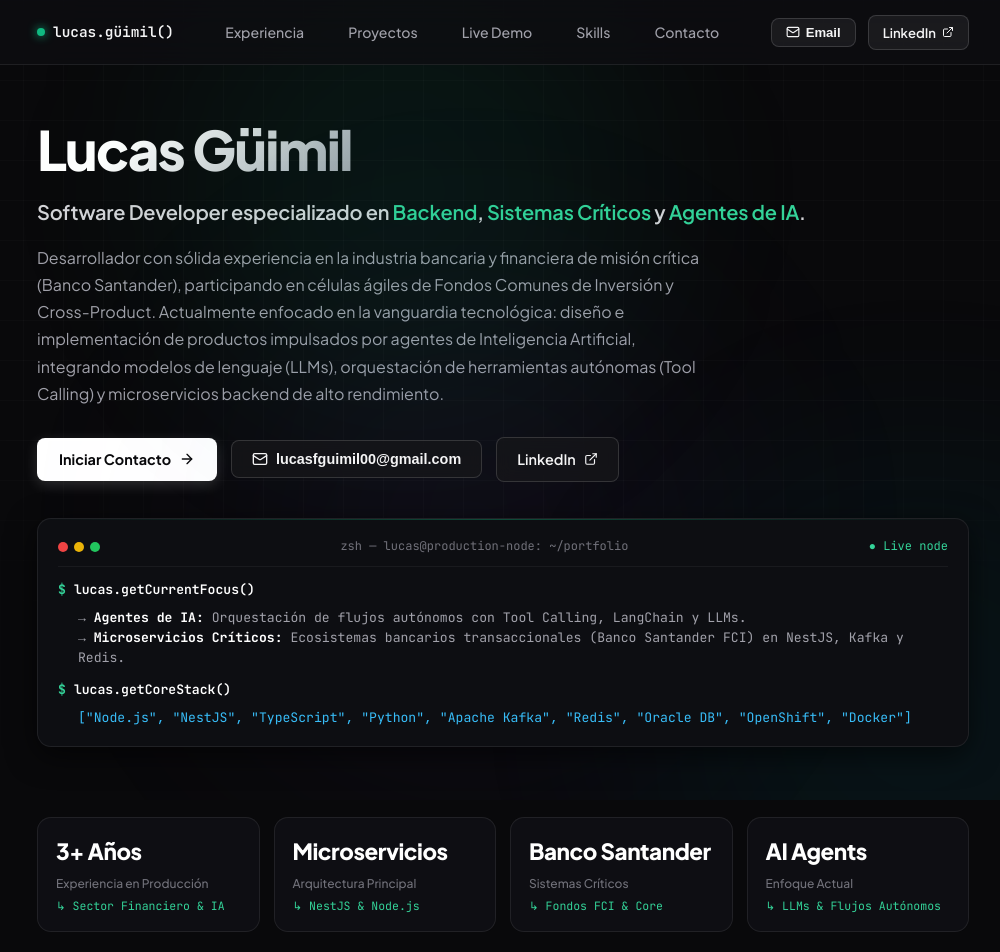
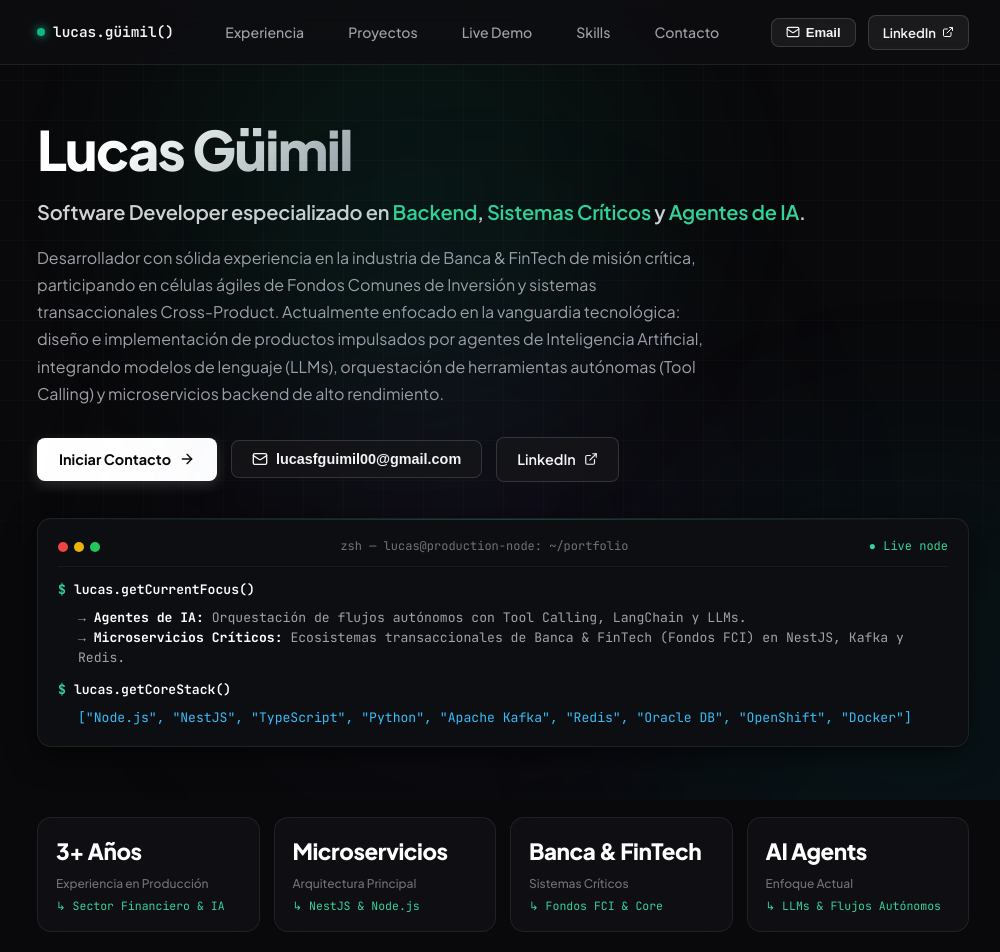
Before and after one commit to lgsoftwaredev-lab/portfolio, a React (Vite) app: page / in a window 1280 px wide. Shown: the top 952 px of the page, without its empty margins (137-1137 px from the left). Built offline with nearby package versions, Linux system fonts and the light colour scheme.

Commit message:
refactor: generalize banking references to Banca & FinTech

```diff
--- a/src/components/Hero.jsx
+++ b/src/components/Hero.jsx
@@ -79,7 +79,7 @@ export default function Hero({ onCopyEmail, copied }) {
           <div className="terminal-output">
             → <strong style={{ color: '#fff' }}>Agentes de IA:</strong> Orquestación de flujos autónomos con Tool Calling, LangChain y LLMs.
             <br />
-            → <strong style={{ color: '#fff' }}>Microservicios Críticos:</strong> Ecosistemas bancarios transaccionales (Banco Santander FCI) en NestJS, Kafka y Redis.
+            → <strong style={{ color: '#fff' }}>Microservicios Críticos:</strong> Ecosistemas transaccionales de Banca & FinTech (Fondos FCI) en NestJS, Kafka y Redis.
           </div>
 
           <div className="terminal-line" style={{ marginTop: '4px' }}>
--- a/src/data/portfolioData.js
+++ b/src/data/portfolioData.js
@@ -9,7 +9,7 @@ export const portfolioData = {
       location: "Buenos Aires, Argentina (Remoto / Híbrido)"
     },
     bio: [
-      "Desarrollador con sólida experiencia en la industria bancaria y financiera de misión crítica (Banco Santander), participando en células ágiles de Fondos Comunes de Inversión y Cross-Product.",
+      "Desarrollador con sólida experiencia en la industria de Banca & FinTech de misión crítica, participando en células ágiles de Fondos Comunes de Inversión y sistemas transaccionales Cross-Product.",
       "Actualmente enfocado en la vanguardia tecnológica: diseño e implementación de productos impulsados por agentes de Inteligencia Artificial, integrando modelos de lenguaje (LLMs), orquestación de herramientas autónomas (Tool Calling) y microservicios backend de alto rendimiento."
     ],
     contact: {
@@ -23,7 +23,7 @@ export const portfolioData = {
   stats: [
     { label: "Experiencia en Producción", value: "3+ Años", highlight: "Sector Financiero & IA" },
     { label: "Arquitectura Principal", value: "Microservicios", highlight: "NestJS & Node.js" },
-    { label: "Sistemas Críticos", value: "Banco Santander", highlight: "Fondos FCI & Core" },
+    { label: "Sistemas Críticos", value: "Banca & FinTech", highlight: "Fondos FCI & Core" },
     { label: "Enfoque Actual", value: "AI Agents", highlight: "LLMs & Flujos Autónomos" }
   ],
 
@@ -49,7 +49,7 @@ export const portfolioData = {
       period: "2023 — Agosto 2026",
       isCurrent: false,
       company: "Consultoría Global S.A.",
-      client: "Cliente: Banco Santander",
+      client: "Sector: Banca & FinTech",
       role: "Desarrollador Full Stack / Backend",
       description: "Participación activa en células ágiles de ingeniería bancaria (Cross-Product y Fondos Comunes de Inversión - FCI), diseñando e implementando microservicios backend de alta criticidad, tolerantes a fallos y con estrictos estándares de seguridad financiera.",
       achievements: [
@@ -185,9 +185,9 @@ export const portfolioData = {
   interactiveScenarios: [
     {
       id: "scenario-1",
-      name: "Suscripción a Fondo Común de Inversión (Santander)",
+      name: "Suscripción a Fondo Común de Inversión (FinTech)",
       category: "Fintech & Microservicios",
-      inputPrompt: "POST /api/v1/fci/subscribe { fundId: 'SANT-ALPHA-01', amount: 500000, currency: 'ARS' }",
+      inputPrompt: "POST /api/v1/fci/subscribe { fundId: 'FCI-ALPHA-01', amount: 500000, currency: 'ARS' }",
       steps: [
         { node: "API Gateway", action: "Validación de firma mTLS, verificación de JWT de sesión y Rate Limiting", status: "success", latency: "4ms" },
         { node: "FCI Microservice", action: "Verificación de scoring financiero, límite normativo y saldo en cuenta corriente", status: "success", latency: "18ms" },
```
Also changed, not shown: index.html (+2 -2 lines), 1 other file (tests, documents, lock files or other folders).
